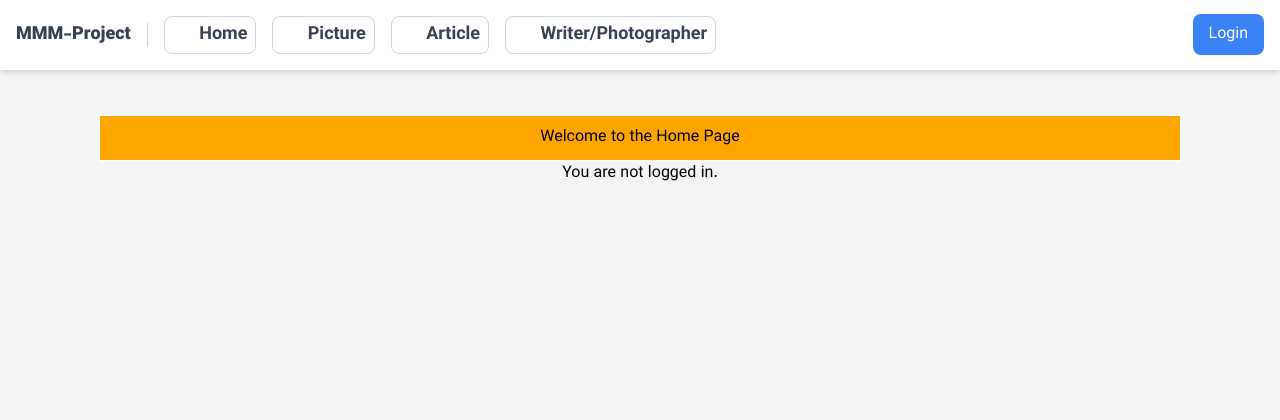
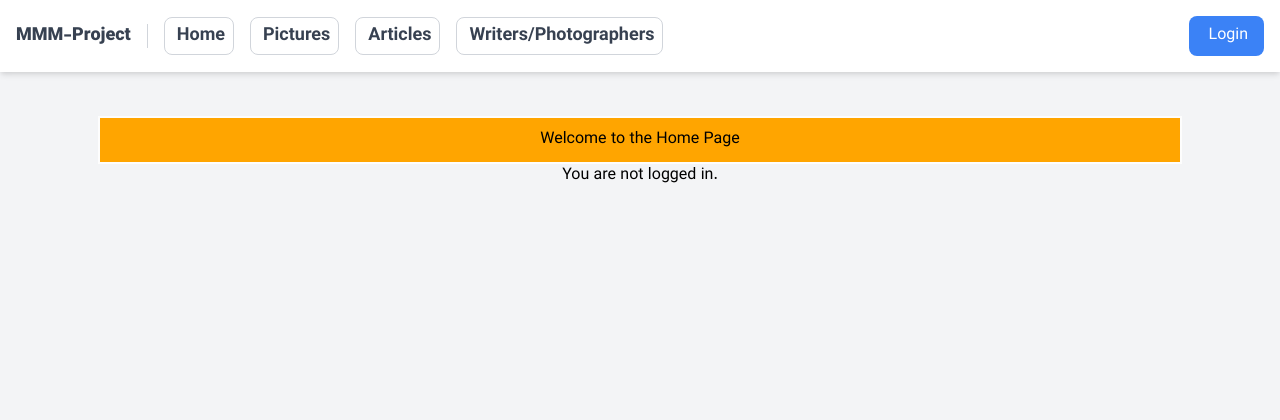
Before and after one commit to saeed-54996/MMM-Project, a Flask app: page / in a window 1280 px wide. Shown: the top 420 px of the page. Run offline with Flask 3, Linux system fonts and the light colour scheme; some libraries are stand-ins or nearby versions.

Commit message:
changing nav icons

```diff
--- a/my_flask_app/templates/base.html
+++ b/my_flask_app/templates/base.html
@@ -17,24 +17,28 @@
             <a href="/" class="text-lg font-bold text-gray-700 hover:text-gray-900">MMM-Project</a>
             <div class="h-6 border-r border-gray-300 mx-2"></div>
             <a href="/" class="text-lg font-semibold text-gray-700 flex items-center border border-gray-300 px-2 py-1 rounded-lg transition duration-300 hover:bg-black hover:text-white hover:border-black">
-                <iconify-icon icon="ic:round-home" class="mr-1" style="width: 1.4rem;"></iconify-icon> Home
+                <iconify-icon icon="clarity:home-solid" class="mr-1" width="1.4rem"></iconify-icon> Home
             </a>
             <a href="/pictures" class="text-lg font-semibold text-gray-700 flex items-center border border-gray-300 px-2 py-1 rounded-lg transition duration-300 hover:bg-black hover:text-white hover:border-black">
-                <iconify-icon icon="ic:round-home" class="mr-1" style="width: 1.4rem;"></iconify-icon> Picture
+                <iconify-icon icon="jam:picture-f" class="mr-1" width="1.4rem"></iconify-icon> Pictures
             </a>
             <a href="/article" class="text-lg font-semibold text-gray-700 flex items-center border border-gray-300 px-2 py-1 rounded-lg transition duration-300 hover:bg-black hover:text-white hover:border-black">
-                <iconify-icon icon="ic:round-home" class="mr-1" style="width: 1.4rem;"></iconify-icon> Article
+                <iconify-icon icon="ic:round-article" class="mr-1" width="1.4rem"></iconify-icon> Articles
             </a>
             <a href="/writer-photographer" class="text-lg font-semibold text-gray-700 flex items-center border border-gray-300 px-2 py-1 rounded-lg transition duration-300 hover:bg-black hover:text-white hover:border-black">
-                <iconify-icon icon="ic:round-home" class="mr-1" style="width: 1.4rem;"></iconify-icon> Writer/Photographer
+                <iconify-icon icon="f7:person-2-alt" class="mr-1" width="1.4rem"></iconify-icon> Writers/Photographers
             </a>
         </div>
-        <div>
+        <div class="flex items-center">
             {% if 'email' in session %}
                 <span class="text-lg font-semibold text-gray-700 mr-4">{{ session['email'] }}</span>
-                <a href="{{ url_for('logout') }}" class="bg-red-500 text-white px-4 py-2 rounded-lg hover:bg-red-700">Logout</a>
+                <a href="{{ url_for('logout') }}" class="bg-red-500 flex items-center text-white px-4 py-2 rounded-lg hover:bg-red-700">
+                    <iconify-icon icon="ooui:log-out-rtl" class="mr-1" width="1.4rem"></iconify-icon>Logout
+                </a>
             {% else %}
-                <a href="{{ url_for('login_route') }}" class="bg-blue-500 text-white px-4 py-2 rounded-lg hover:bg-blue-700">Login</a>
+                <a href="{{ url_for('login_route') }}" class="bg-blue-500  flex text-white px-4 py-2 rounded-lg hover:bg-blue-700">
+                    <iconify-icon icon="ic:twotone-log-in" class="mr-1" width="1.4rem"></iconify-icon>Login
+                </a>
             {% endif %}
         </div>
     </nav>
```
